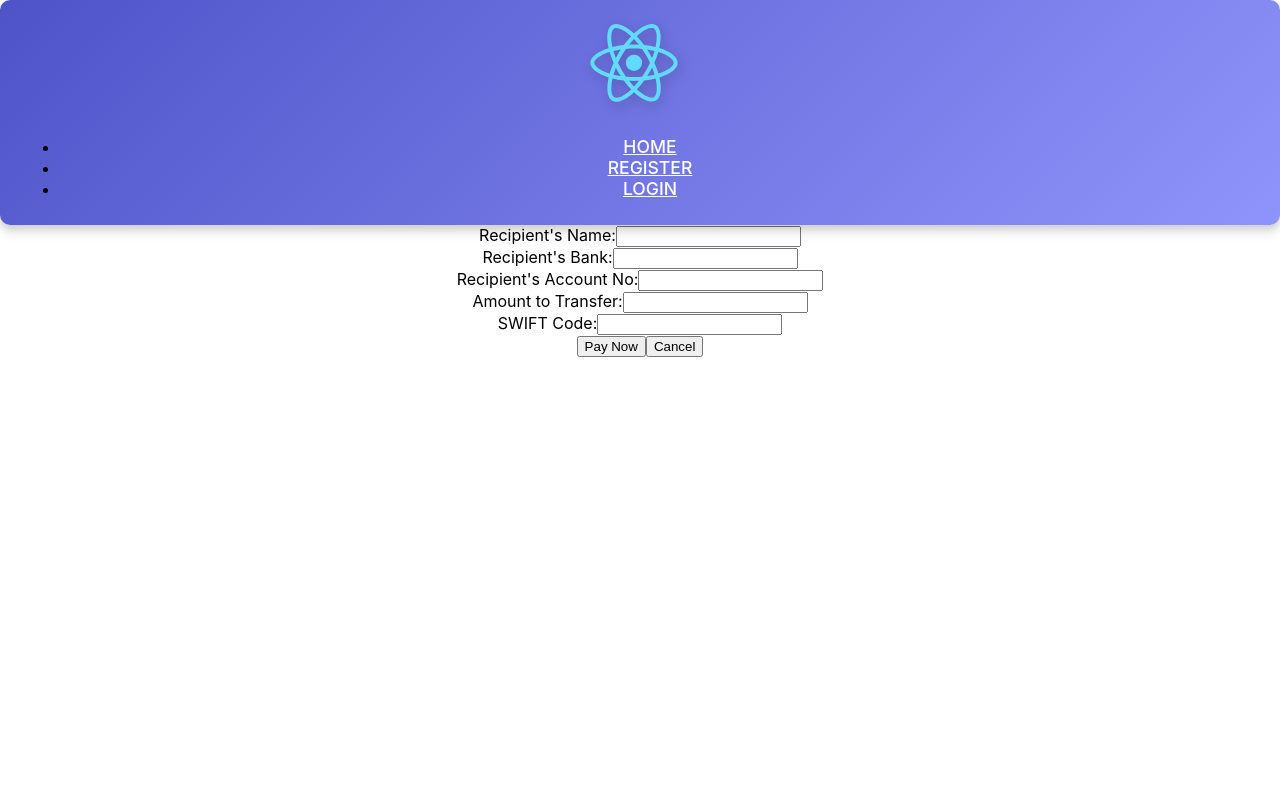
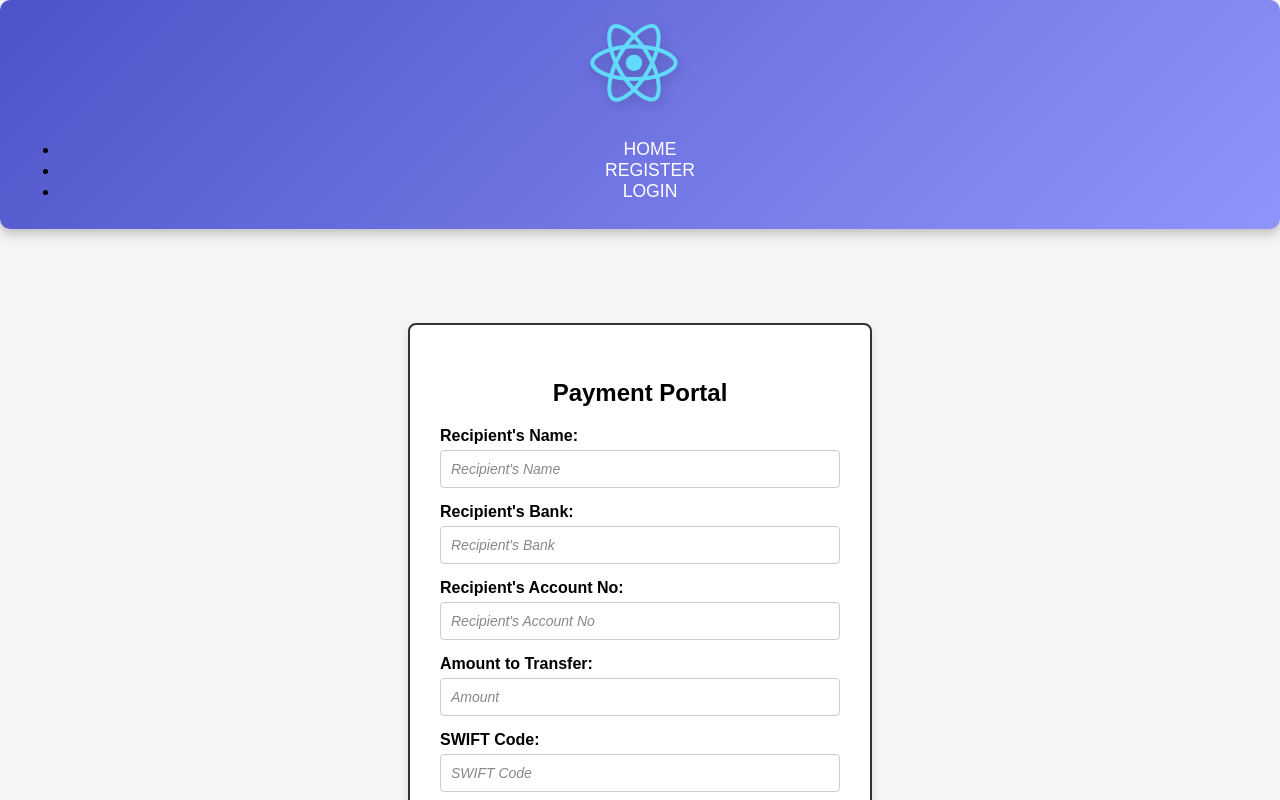
Before and after one commit to St10053561/APDS_POE, a React (Create React App) app in the folder FRONT END/frontend/: page /paymentCreate in a window 1280 px wide. Shown: the top 800 px of the page. Built offline with nearby package versions, Linux system fonts and the light colour scheme.

Commit message:
first ui update

```diff
--- /dev/null
+++ b/FRONT END/frontend/src/components/Login.css
@@ -0,0 +1,87 @@
+/* styling for login page */
+body {
+    font-size: 1.1rem;
+    font-family: Arial, sans-serif;
+    background-color: #f4f4f4;
+}
+
+
+.login-container {
+    display: flex;
+    justify-content: center;
+    align-items: center;
+    min-height: 100vh;
+}
+
+
+.login-card {
+    max-width: 400px;
+    width: 100%;
+    padding: 40px;
+    background-color: #fff;
+    border-radius: 8px;
+    border: 2px solid #333;
+    box-shadow: 0 4px 12px rgba(0, 0, 0, 0.1);
+    text-align: center;
+}
+
+
+h3 {
+    font-size: 2rem;
+    font-weight: bold;
+    margin-bottom: 20px;
+}
+
+
+.form-group {
+    display: flex;
+    flex-direction: column;
+    margin-bottom: 20px;
+}
+
+
+label {
+    margin-bottom: 5px;
+    font-weight: bold;
+    text-align: left;
+}
+
+
+input.form-control {
+    width: 100%;
+    padding: 10px;
+    font-size: 1.1rem;
+    border: none;
+    border-bottom: 2px solid #ccc;
+    outline: none;
+    transition: border-bottom-color 0.3s ease;
+}
+
+input.form-control:focus {
+    border-bottom-color: #007bff;
+}
+
+
+.btn-primary {
+    background-color: #007bff;
+    border: none;
+    font-size: 1.1rem;
+    padding: 10px;
+    width: 100%;
+    margin-bottom: 30px;
+}
+
+.btn-primary:hover {
+    background-color: #0056b3;
+}
+
+
+a {
+    text-decoration: none;
+    color: #007bff;
+    font-size: 1rem;
+}
+
+a:hover {
+    color: #0056b3;
+}
--- /dev/null
+++ b/FRONT END/frontend/src/components/PaymentPortal.css
@@ -0,0 +1,83 @@
+/* styling for payment portal page */
+.payment-container {
+    display: flex;
+    justify-content: center;
+    align-items: center;
+    height: 100vh;
+    background-color: #f5f5f5;
+}
+
+.payment-card {
+    background-color: #ffffff;
+    border: 2px solid #333;
+    padding: 30px;
+    border-radius: 8px;
+    width: 400px;
+    box-shadow: 0 4px 8px rgba(0, 0, 0, 0.1);
+}
+
+.payment-card h3 {
+    text-align: center;
+    margin-bottom: 20px;
+    font-size: 24px;
+}
+
+.payment-form .form-group {
+    margin-bottom: 15px;
+}
+
+.payment-form label {
+    display: block;
+    margin-bottom: 5px;
+    font-size: 16px;
+}
+
+.payment-form input {
+    width: 100%;
+    padding: 10px;
+    font-size: 14px;
+    border: 1px solid #ccc;
+    border-radius: 4px;
+    box-sizing: border-box;
+}
+
+
+.payment-form button {
+    width: 100%;
+    padding: 10px;
+    font-size: 16px;
+    background-color: #007bff;
+    color: #fff;
+    border: none;
+    border-radius: 4px;
+    cursor: pointer;
+    margin-top: 10px;
+}
+
+.payment-form button[type="button"] {
+    background-color: #6c757d;
+}
+
+.payment-form button:hover {
+    background-color: #0056b3;
+}
+
+.payment-form button[type="button"]:hover {
+    background-color: #5a6268;
+}
+
+
+.alert-success {
+    margin-top: 20px;
+    color: #155724;
+    background-color: #d4edda;
+    padding: 10px;
+    border-radius: 4px;
+    text-align: center;
+}
+
+
+.payment-form input::placeholder {
+    color: #888;
+    font-style: italic;
+}
--- /dev/null
+++ b/FRONT END/frontend/src/components/Register.css
@@ -0,0 +1,52 @@
+/* Styling for the Register page */
+.register-container {
+    display: flex;
+    justify-content: center;
+    align-items: center;
+    min-height: 100vh;
+    background-color: #f8f9fa;
+}
+
+.register-card {
+    background-color: #ffffff;
+    border-radius: 8px;
+    box-shadow: 0 4px 8px rgba(0, 0, 0, 0.1);
+    padding: 20px;
+    width: 400px;
+    border: 2px solid #000000;
+}
+
+.register-card h3 {
+    margin-bottom: 20px;
+}
+
+.form-group {
+    margin-bottom: 15px;
+}
+
+.form-control {
+    width: 100%;
+    padding: 10px;
+    border: 1px solid #000000;
+    border-radius: 5px;
+    transition: border-color 0.3s;
+}
+
+.form-control:focus {
+    border-color: #007bff;
+    outline: none;
+}
+
+.btn-primary {
+    background-color: #007bff;
+    color: white;
+    border: none;
+    padding: 10px 15px;
+    border-radius: 5px;
+    cursor: pointer;
+    width: 100%;
+}
+
+.btn-primary:hover {
+    background-color: #0056b3;
+}
--- a/FRONT END/frontend/src/components/login.js
+++ b/FRONT END/frontend/src/components/login.js
@@ -1,6 +1,7 @@
 import React, { useState, useContext } from 'react';
 import { useNavigate } from 'react-router-dom';
 import { AuthContext } from '../AuthContext.js'; // Import the AuthContext
+import './Login.css'; // login styling
 
 export default function Login() {
     const [form, setForm] = useState({
@@ -21,8 +22,7 @@ export default function Login() {
         e.preventDefault();
 
         try {
-            // Send a POST request to the server using HTTPS
-            const response = await fetch('https://localhost:3001/user/login', { // Ensure the URL is correct
+            const response = await fetch('https://localhost:3001/user/login', {
                 method: 'POST',
                 headers: {
                     'Content-Type': 'application/json'
@@ -30,14 +30,11 @@ export default function Login() {
                 body: JSON.stringify(form)
             });
 
-            // Check if the response is ok (status in the range 200-299)
             if (!response.ok) {
-                // Try to parse the error response as JSON
                 let errorData;
                 try {
                     errorData = await response.json();
                 } catch (jsonError) {
-                    // If parsing fails, the response is not JSON
                     throw new Error(`HTTP error! status: ${response.status}, message: ${response.statusText}`);
                 }
                 throw new Error(`HTTP error! status: ${response.status}, message: ${errorData.message}`);
@@ -46,10 +43,7 @@ export default function Login() {
             const data = await response.json();
             console.log('Login successful:', data);
 
-            // Update the context with the token and username
             setAuth({ token: data.token, username: data.username });
-
-            // Navigate to the home page or another page
             navigate('/');
         } catch (error) {
             console.error('Error during login:', error);
@@ -58,8 +52,9 @@ export default function Login() {
     }
 
     return (
-        <div className="container">
-            <h3>Login</h3>
+        <div className="login-container">
+        <div className="login-card">
+            <h3>Welcome Back!</h3>
             <form onSubmit={onSubmit}>
                 <div className="form-group">
                     <label htmlFor='usernameOrAccountNumber'>Username or Account Number</label>
@@ -69,6 +64,7 @@ export default function Login() {
                         id="usernameOrAccountNumber"
                         value={form.usernameOrAccountNumber}
                         onChange={(e) => updateForm({ usernameOrAccountNumber: e.target.value })}
+                        placeholder="Username/Account Number"
                         required
                     />
                 </div>
@@ -80,6 +76,7 @@ export default function Login() {
                         id='password'
                         value={form.password}
                         onChange={(e) => updateForm({ password: e.target.value })}
+                        placeholder="Password"
                         required
                     />
                 </div>
@@ -95,5 +92,7 @@ export default function Login() {
                 <a href="/forgot-password">Forgot Password?</a>
             </div>
         </div>
+    </div>
+
     );
 }
--- a/FRONT END/frontend/src/components/paymentPortal.js
+++ b/FRONT END/frontend/src/components/paymentPortal.js
@@ -1,6 +1,7 @@
 import React, { useState, useContext } from 'react';
 import { AuthContext } from '../AuthContext.js'; // Import the AuthContext
 import axios from 'axios';
+import './PaymentPortal.css' // payment portal styling
 
 const PaymentPortal = () => {
     const { auth } = useContext(AuthContext); // Use the context
@@ -47,39 +48,84 @@ const PaymentPortal = () => {
         }
     };
 
+
+
     return (
-        <div>
-            <form onSubmit={handleSubmit}>
-                <div>
+        <div className="payment-container">
+        <div className="payment-card">
+            <h3>Payment Portal</h3>
+            <form onSubmit={handleSubmit} className="payment-form">
+                <div className="form-group">
                     <label>Recipient's Name:</label>
-                    <input type="text" name="recipientName" value={formData.recipientName} onChange={handleChange} required />
+                    <input
+                        type="text"
+                        name="recipientName"
+                        value={formData.recipientName}
+                        onChange={handleChange}
+                        placeholder="Recipient's Name"
+                        required />
                 </div>
-                <div>
+                <div className="form-group">
                     <label>Recipient's Bank:</label>
-                    <input type="text" name="recipientBank" value={formData.recipientBank} onChange={handleChange} required />
+                    <input
+                        type="text"
+                        name="recipientBank"
+                        value={formData.recipientBank}
+                        onChange={handleChange}
+                        placeholder="Recipient's Bank"
+                        required />
                 </div>
-                <div>
+                <div className="form-group">
                     <label>Recipient's Account No:</label>
-                    <input type="text" name="recipientAccountNo" value={formData.recipientAccountNo} onChange={handleChange} required />
+                    <input
+                        type="text"
+                        name="recipientAccountNo"
+                        value={formData.recipientAccountNo}
+                        onChange={handleChange}
+                        placeholder="Recipient's Account No"
+                        required />
                 </div>
-                <div>
+                <div className="form-group">
                     <label>Amount to Transfer:</label>
-                    <input type="number" name="amount" value={formData.amount} onChange={handleChange} required />
+                    <input
+                        type="number"
+                        name="amount"
+                        value={formData.amount}
+                        onChange={handleChange}
+                        placeholder="Amount"
+                        required />
                 </div>
-                <div>
+                <div className="form-group">
                     <label>SWIFT Code:</label>
-                    <input type="text" name="swiftCode" value={formData.swiftCode} onChange={handleChange} required />
+                    <input
+                        type="text"
+                        name="swiftCode"
+                        value={formData.swiftCode}
+                        onChange={handleChange}
+                        placeholder="SWIFT Code"
+                        required />
                 </div>
                 {/* Hidden input field for the username */}
                 <input type="hidden" name="username" value={formData.username} />
                 {/* Hidden input field for the date */}
                 <input type="hidden" name="date" value={formData.date} />
                 <button type="submit">Pay Now</button>
-                <button type="button" onClick={() => setFormData({ recipientName: '', recipientBank: '', recipientAccountNo: '', amount: '', swiftCode: '', username: auth.username, date: new Date().toISOString().split('T')[0] })}>Cancel</button>
+                <button
+                    type="button"
+                    onClick={() => setFormData({
+                        recipientName: '',
+                        recipientBank: '',
+                        recipientAccountNo: '',
+                        amount: '',
+                        swiftCode: '',
+                        username: auth.username,
+                        date: new Date().toISOString().split('T')[0]
+                    })}>Cancel</button>
             </form>
             {/* Display the success message if it exists */}
             {successMessage && <div className="alert alert-success">{successMessage}</div>}
         </div>
+    </div>
     );
 };
 
--- a/FRONT END/frontend/src/components/register.js
+++ b/FRONT END/frontend/src/components/register.js
@@ -1,5 +1,6 @@
 import React, { useState } from 'react';
 import { useNavigate } from 'react-router-dom';
+import './Register.css'; // styling for register
 
 // Register component
 export default function Register() {
@@ -70,7 +71,8 @@ export default function Register() {
 
     // JSX to render the form
     return (
-        <div className='container'>
+        <div className='register-container'>
+            <div className='register-card'>
                 <h3>Register</h3>
                 <form onSubmit={onSubmit}>
                     <div className="form-group">
@@ -170,5 +172,6 @@ export default function Register() {
                     </div>
                 </form>
             </div>
+        </div>
     );
 }
```
Lines whose indentation alone changed are shown as unchanged.
